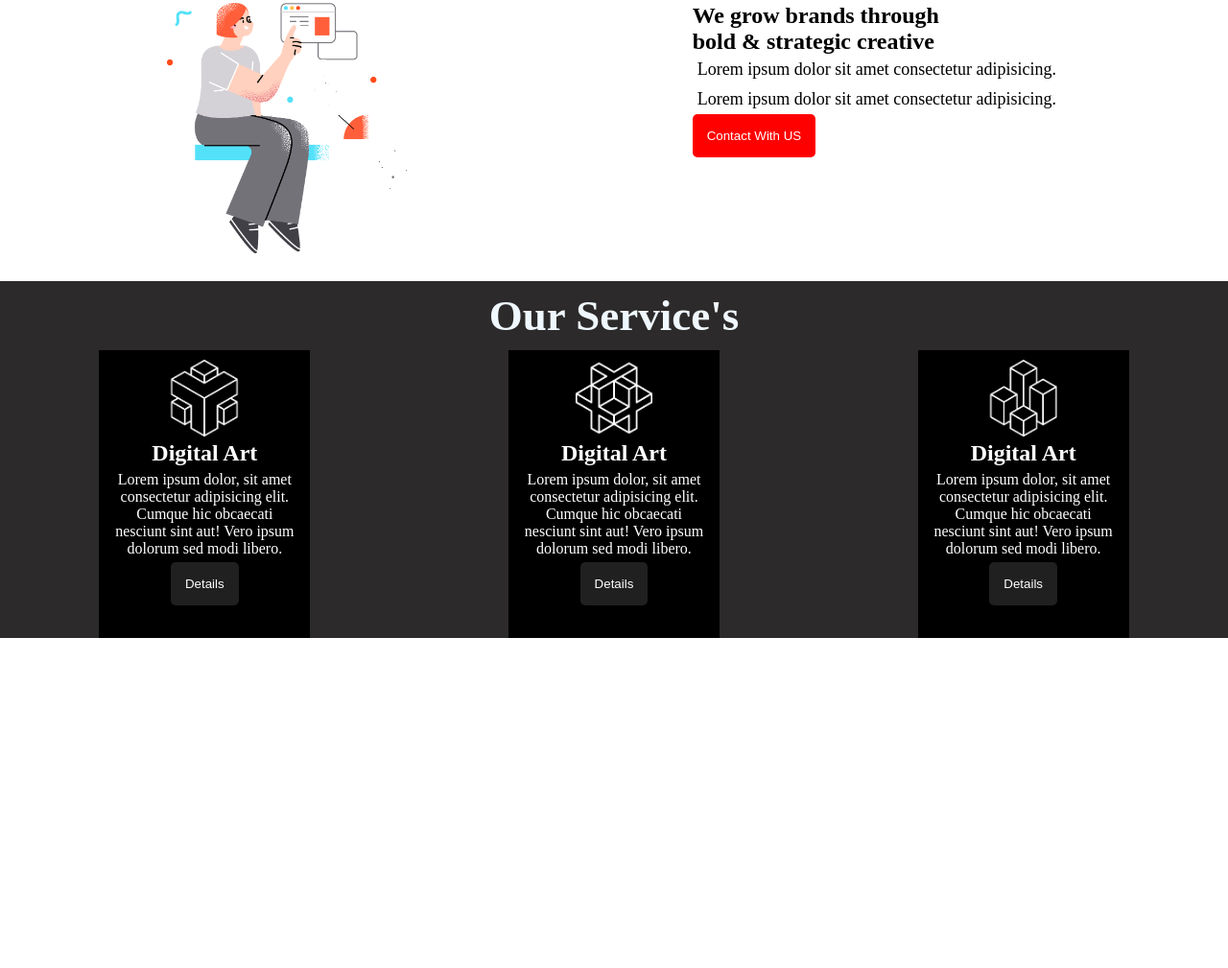
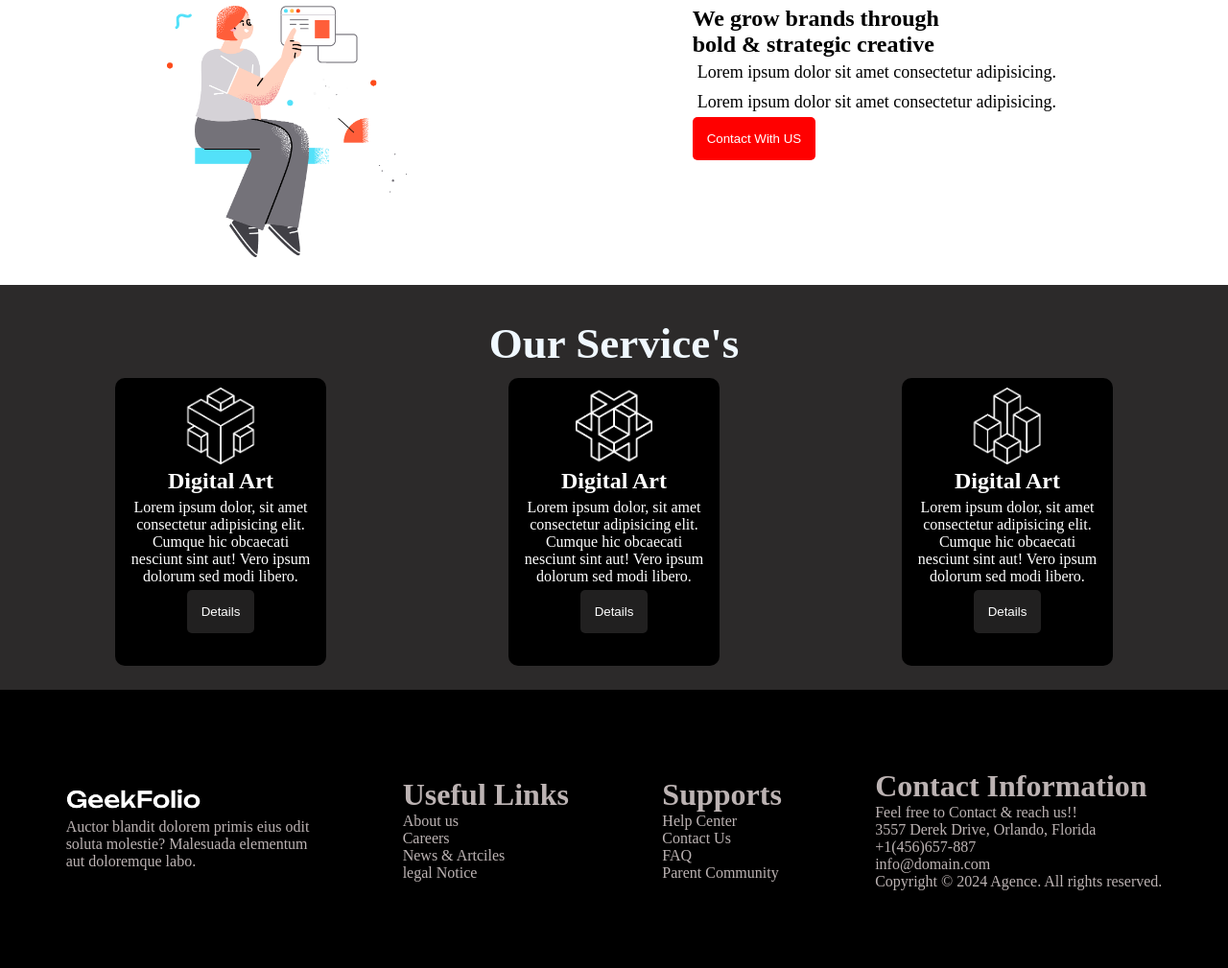
Before and after one commit to mehedi323/first-project, a plain HTML site: page index.html in a window 1280 px wide. Shown: the part 950-1959 px from the top of the page at 96% size. Before the commit the page ends 1615 px from the top, so only its background shows below. Drawn offline with Linux system fonts and the light colour scheme.

Commit message:
main section and footer section added

```diff
--- a/index.html
+++ b/index.html
@@ -13,7 +13,7 @@
         <!-- Menubar -->
         <div class="navbar-container">
             <div class="navlogo">
-                <img class="nav-photo" src="./images/logo/logo-light.png" alt="">
+                <img class="logo-photo" src="./images/logo/logo-light.png" alt="">
             </div>
             <div class="menubar">
                 <li class="items">home1</li>
@@ -80,7 +80,37 @@
             </div>
         </section>
     </main>
-    <footer></footer>
+    <footer>
+        <div class="footer-container">
+            <div class="geekfolio">
+                <img class="logo-photo" src="./images/logo/logo-light.png" alt="">
+                <p>Auctor blandit dolorem primis eius odit <br> soluta molestie? Malesuada elementum <br>
+                aut doloremque labo.</p>
+            </div>
+            <div class="usefull-likes">
+                <h1>Useful Links</h1>
+                <p>About us</p>
+                <p>Careers</p>
+                <p>News & Artciles</p>
+                <p>legal Notice</p>
+            </div>
+            <div class="supports">
+                <h1>Supports</h1>
+                <p>Help Center</p>
+                <p>Contact Us</p>
+                <p>FAQ</p>
+                <p>Parent Community</p>
+            </div>
+            <div class="informetion">
+                <h1>Contact Information</h1>
+                <p>Feel free to Contact & reach us!!</p>
+                <p>3557 Derek Drive, Orlando, Florida</p>
+                <p>+1(456)657-887</p>
+                <p>info@domain.com</p>
+                <p>Copyright © 2024 Agence. All rights reserved.</p>
+            </div>
+        </div>
+    </footer>
 </body>
 
 </html>
--- a/main.css
+++ b/main.css
@@ -12,8 +12,8 @@
     padding: 16px;
     font-size: 18px;
 }
-.nav-photo{
-    width: 120px;
+.logo-photo{
+    width: 140px;
 }
 .menubar{
     display: flex;
@@ -71,6 +71,7 @@
 }
 .Service{
     background-color: #2c2a2a;
+    padding: 25px;
 }
 .service-container{
     display: flex;
@@ -89,6 +90,7 @@
     text-align: center;
     padding: 10px;
     color: white;
+    border-radius: 10px;
 }
 .service-photo{
     width: 80px;
@@ -99,3 +101,12 @@
 .btn-details{
     background-color: rgb(33, 32, 32);
 }
+.footer-container{
+    background-color: #000000;
+    display: flex;
+    color: rgb(188, 179, 179);
+    padding: 20px;
+    height: 250px;
+    align-items: center;
+    justify-content: space-around;
+}
```
